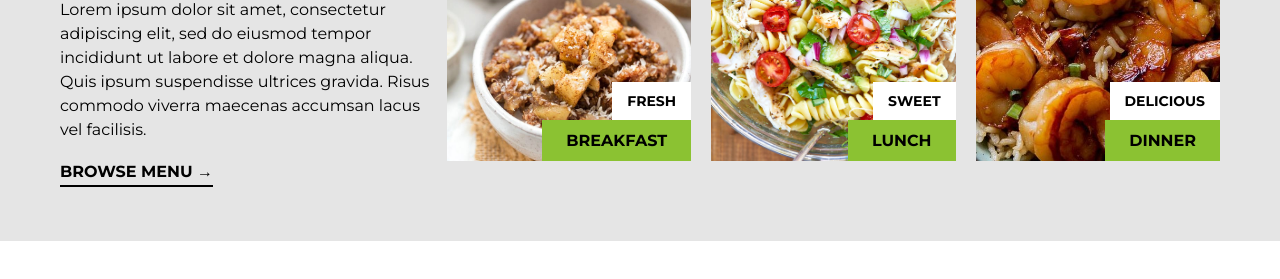
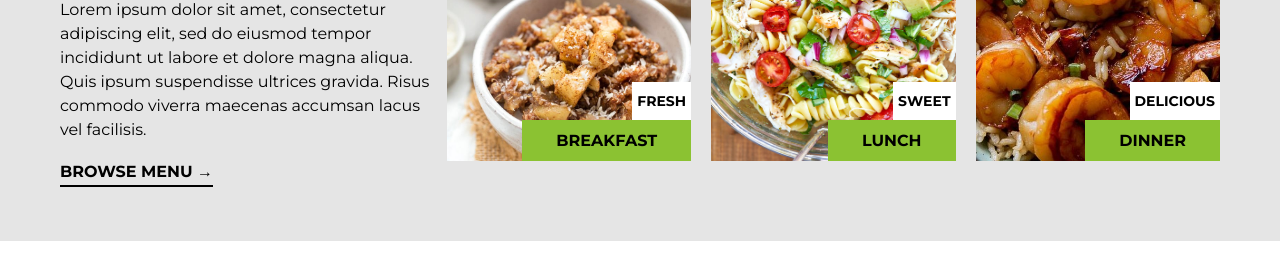
Before and after one commit to LimeFreezy98/MiHealth, a plain HTML site: page index.html in a window 1280 px wide. Shown: the part 307-586 px from the top of the page. Drawn offline with Linux system fonts and the light colour scheme.

Commit message:
2nd fix css folder

```diff
--- a/styles.css
+++ b/styles.css
@@ -101,7 +101,7 @@ body {
     bottom: 41px;
     right: 0px;
     background-color: #fff;
-    padding: 10px 15px;
+    padding: 10px 5px;
     font-size: 14px;
     font-weight: 700;
    }
@@ -111,7 +111,7 @@ body {
     bottom: 0px;
     right: 0px;
     background-color: #8bc232;
-    padding: 11px 24px;
+    padding: 11px 34px;
     color: black;
     font-size: 16px;
     font-weight: 700;
```
